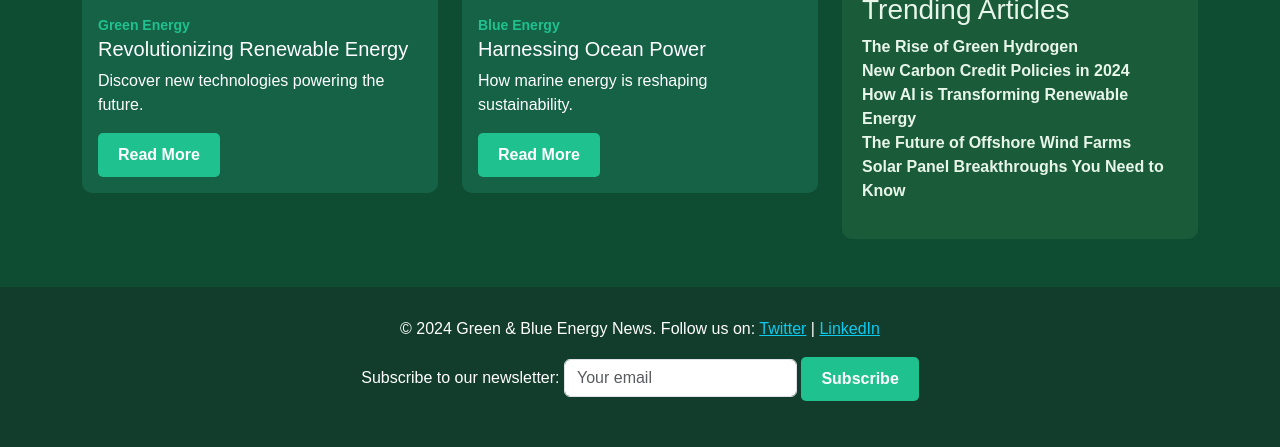
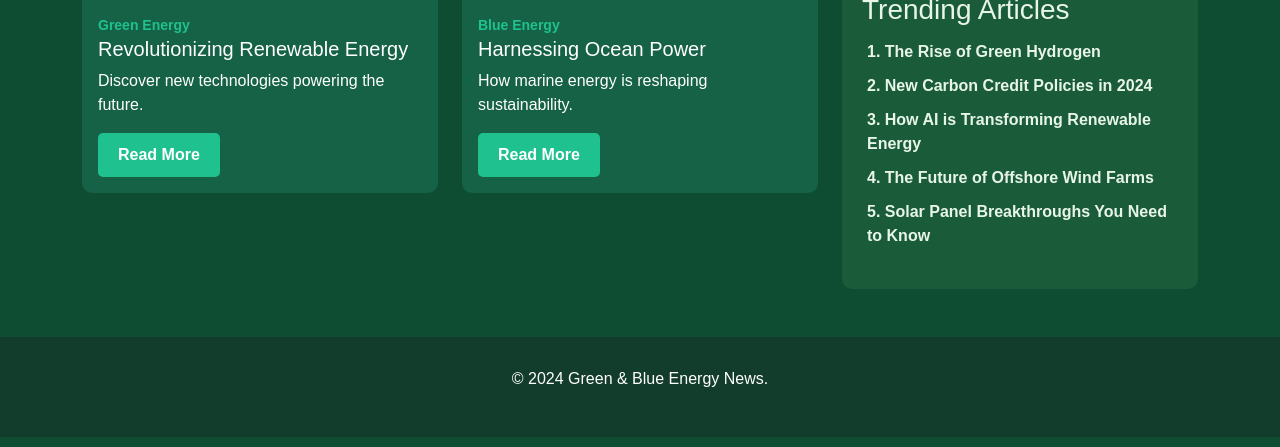
Before and after one commit to mazzietheman/projectmain, a website: page public/news.html in a window 1280 px wide. Shown: the part 889-1336 px from the top of the page. Drawn offline with nearby package versions, Linux system fonts and the light colour scheme.

Commit message:
first commit

```diff
--- a/public/news.html
+++ b/public/news.html
@@ -66,7 +66,9 @@
         .trending-list li {
             list-style-type: none;
             font-weight: bold;
+            padding: 5px;
         }
+
     </style>
 </head>
 <body>
@@ -156,12 +158,12 @@
                     <div class="col-md-4">
                         <div class="sidebar">
                             <h3>Trending Articles</h3>
-                            <ol class="list-unstyled trending-list">
-                                <li><a href="#">The Rise of Green Hydrogen</a></li>
-                                <li><a href="#">New Carbon Credit Policies in 2024</a></li>
-                                <li><a href="#">How AI is Transforming Renewable Energy</a></li>
-                                <li><a href="#">The Future of Offshore Wind Farms</a></li>
-                                <li><a href="#">Solar Panel Breakthroughs You Need to Know</a></li>
+                            <ol type="1" class="list-unstyled trending-list">
+                                <li><a href="#"> 1. The Rise of Green Hydrogen</a></li>
+                                <li><a href="#"> 2. New Carbon Credit Policies in 2024</a></li>
+                                <li><a href="#"> 3. How AI is Transforming Renewable Energy</a></li>
+                                <li><a href="#"> 4. The Future of Offshore Wind Farms</a></li>
+                                <li><a href="#"> 5. Solar Panel Breakthroughs You Need to Know</a></li>
                             </ol>
                         </div>
                     </div>
@@ -172,10 +174,8 @@
 
     <footer class="footer mt-5">
         <div class="container text-center">
-            <p>&copy; 2024 Green & Blue Energy News. Follow us on:
-                <a href="#" class="text-info">Twitter</a> | <a href="#" class="text-info">LinkedIn</a>
+            <p>&copy; 2024 Green & Blue Energy News.
             </p>
-            <p>Subscribe to our newsletter: <input type="email" placeholder="Your email" class="form-control d-inline w-auto"> <button class="btn btn-primary">Subscribe</button></p>
         </div>
     </footer>
 
```
